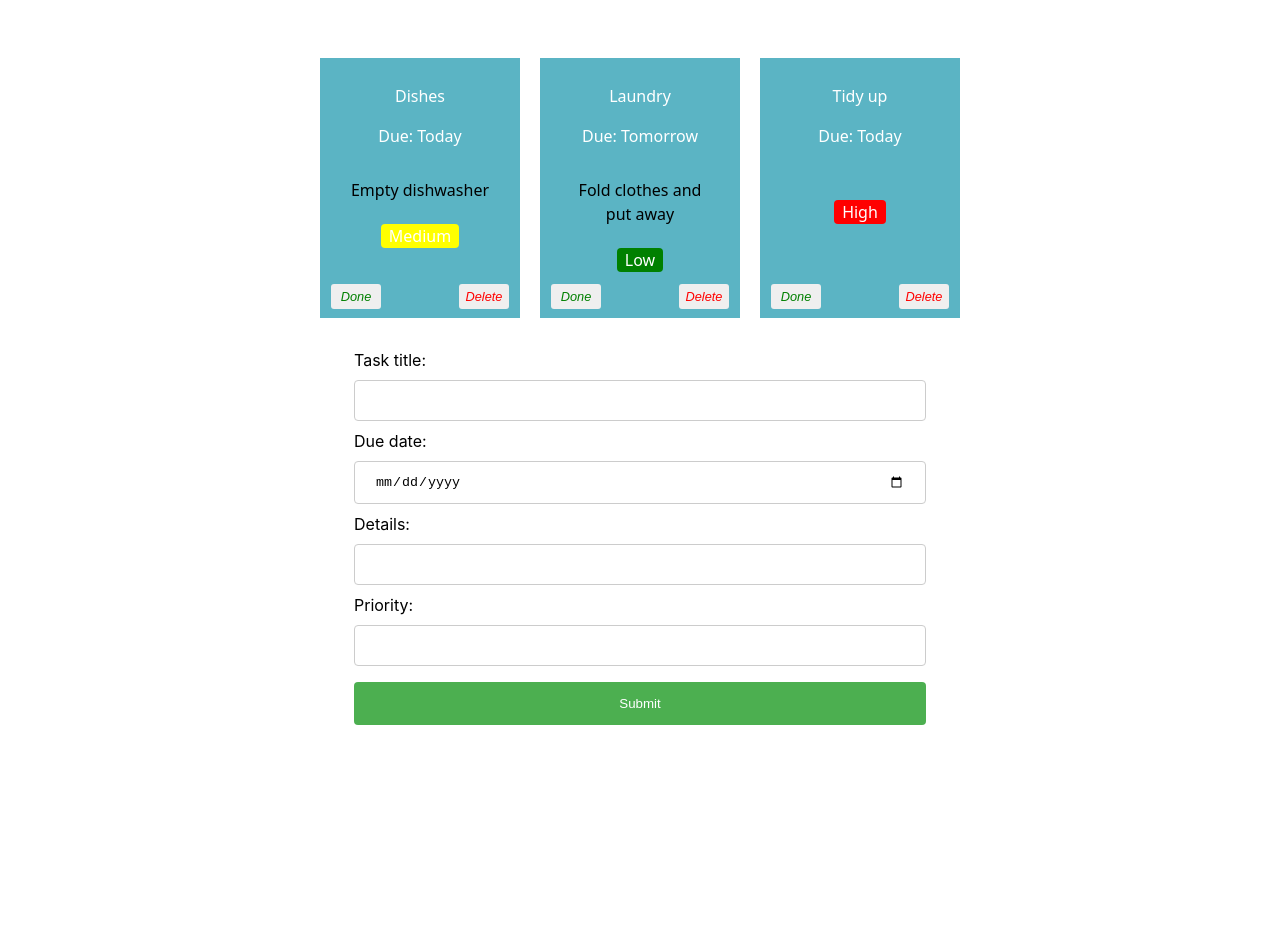
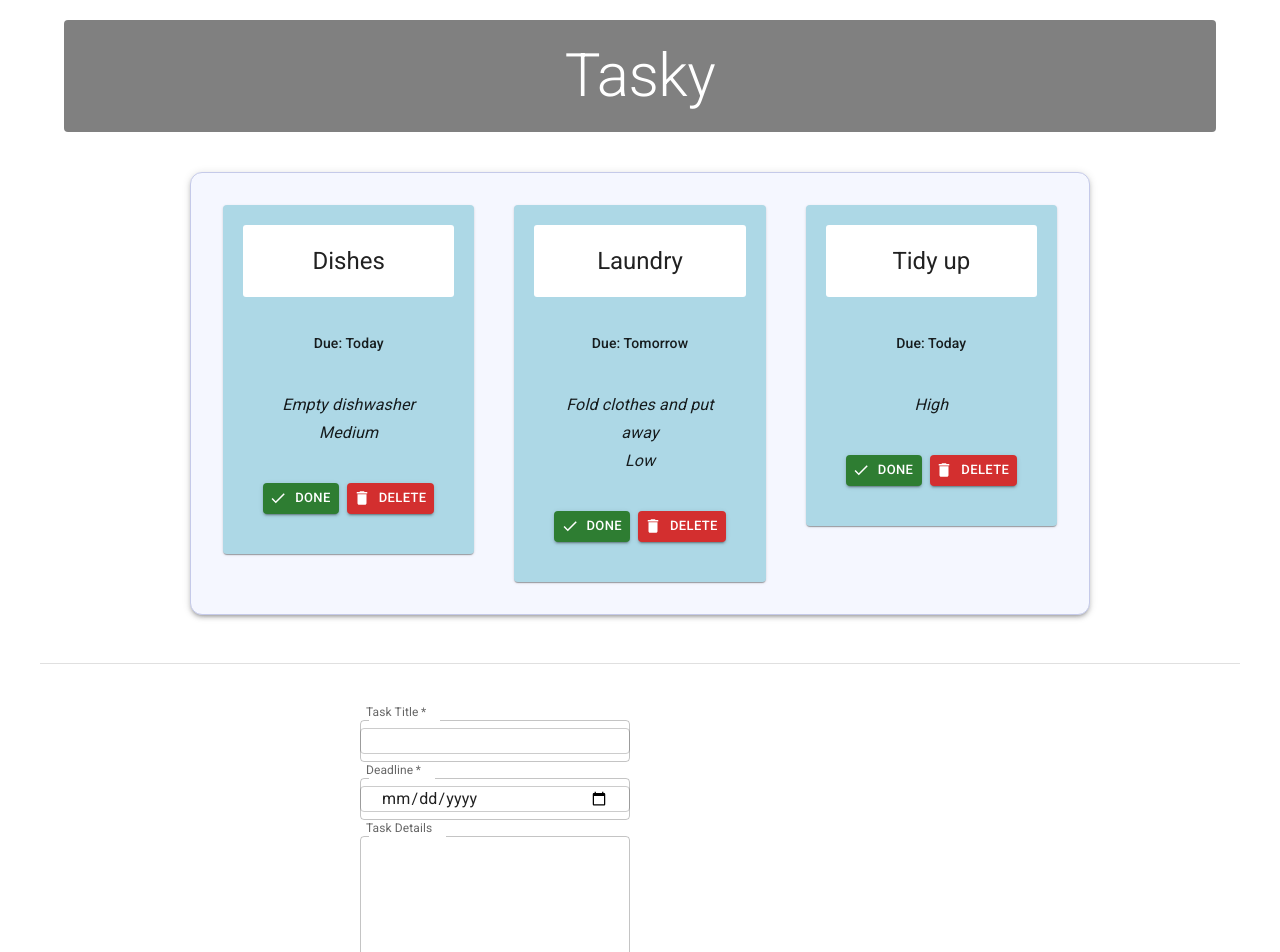
Before and after one commit to Dpazdniakova/react-basics-labs, a React (Vite) app in the folder react_project/: page / in a window 1280 px wide. Shown: the top 952 px of the page. Before the commit the page ends 801 px from the top, so only its background shows below. Built offline with nearby package versions, Linux system fonts and the light colour scheme.

Commit message:
Tasky Lab 3 Exercises done

```diff
--- a/react_project/index.html
+++ b/react_project/index.html
@@ -5,6 +5,13 @@
     <link rel="icon" type="image/svg+xml" href="/favicon.svg" />
     <meta name="viewport" content="width=device-width, initial-scale=1.0" />
     <title>react_project</title>
+    <link rel="preconnect" href="https://fonts.googleapis.com" />
+    <link rel="preconnect" href="https://fonts.gstatic.com" crossorigin />
+    <link
+      rel="stylesheet"
+      href="https://fonts.googleapis.com/css2?family=Roboto:wght@300;400;500;700&display=swap"
+    />
+
   </head>
   <body>
     <div id="root"></div>
--- a/react_project/package.json
+++ b/react_project/package.json
@@ -10,6 +10,10 @@
     "preview": "vite preview"
   },
   "dependencies": {
+    "@emotion/react": "^11.14.0",
+    "@emotion/styled": "^11.14.1",
+    "@mui/icons-material": "^9.4.0",
+    "@mui/material": "^9.4.0",
     "react": "^19.2.8",
     "react-dom": "^19.2.8",
     "uuid": "^14.0.2"
--- a/react_project/src/App.css
+++ b/react_project/src/App.css
@@ -4,7 +4,7 @@
   font-weight: 400;
 }
 
-h1 {
+/* h1 {
   text-align: center;
   background-color: grey;
   color: white;
@@ -12,17 +12,17 @@
   margin: 8px 0;
   border: none;
   border-radius: 4px;
-}
-
+} */
+/*
 div {
   padding: 20px;
 }
 
 .container{
   text-align: center;
-}
+} */
 
-.card {
+/* .card {
   display: inline-block;
   vertical-align: top;
   font-family: system-ui;
@@ -34,16 +34,16 @@
   margin: 10px;
   padding: 10px;
   position: relative;
-}
+} */
 
-.description {
+/* .description {
   text-align: center;
   color: black;
   padding: 14px 20px;
   margin: 8px 0;
   border: none;
   border-radius: 4px;
-}
+} */
 
 .priority {
    text-align: center;
@@ -54,7 +54,7 @@
   border-radius: 4px;
 }
 
-button {
+/* button {
   border: none;
   border-radius: 3px;
   font-style: italic;
@@ -62,9 +62,9 @@
   margin: 4px 6px;
   width: 50px;
   height: 25px;
-}
+} */
 
-.doneButton {
+/* .doneButton {
   position: absolute;
   bottom: 5px;
   left: 5px;
@@ -75,7 +75,7 @@
   bottom: 5px;
   right: 5px;
   color: red;
-}
+} */
 
 input[type=text], input[type=date] {
   width: 100%;
--- a/react_project/src/App.jsx
+++ b/react_project/src/App.jsx
@@ -3,6 +3,10 @@
 import './App.css'
 import AddTaskForm from './components/Form'
 import { v4 as uuidv4 } from 'uuid';
+import { Container, Typography } from '@mui/material';
+import Grid from '@mui/material/Grid';
+import Alert from '@mui/material/Alert';
+import Collapse from '@mui/material/Collapse';
 
 function App() {
     const [ taskState, setTaskState ] = useState({
@@ -19,6 +23,8 @@
     deadline: "",
     priority: ""
   });
+
+    const [showSuccess, setShowSuccess] = useState(false);
 
     const formChangeHandler = (event) => {
     let form = {...formState};
@@ -54,6 +60,7 @@
 
     tasks.push(form);
     setTaskState({tasks});
+    setShowSuccess(true);
   }
 
   const doneHandler = (taskIndex) => {
@@ -72,6 +79,52 @@
 
   return (
    <div className="container">
+    <Container component="main">
+      <Typography
+        component="h1"
+        variant="h2"
+        align="center"
+        gutterBottom
+        sx={{
+          backgroundColor: 'gray',
+          textAlign: 'center',
+          color: 'white',
+          padding: '20px',
+          margin: '20px 0 40px 0',
+          borderRadius: '4px'
+        }}
+      >
+        Tasky
+      </Typography>
+    </Container>
+
+      <Container
+        maxWidth="md"
+        component="main"
+        sx={{
+          backgroundColor: '#f5f7ff',
+          padding: { xs: 2, sm: 4 },
+          border: '1px solid #c5cae9',
+          borderRadius: 3,
+          boxShadow: 3,
+        }}
+      >
+        <Collapse in={showSuccess}>
+  <Alert
+    severity="success"
+    onClose={() => setShowSuccess(false)}
+    sx={{ mb: 2 }}
+  >
+    Task added successfully!
+  </Alert>
+</Collapse>
+    <Grid
+      container
+      spacing={5}
+      sx={{
+        justifyContent: "center"
+      }}
+    >
       {taskState.tasks.map((task,index) => (
       <Task
         title={task.title}
@@ -85,8 +138,22 @@
 
       />
   ))}
+   </Grid>
+</Container>
+  <Container
+  component="footer"
+  sx={{
+    borderTop: (theme) => `1px solid ${theme.palette.divider}`,
+    my: 6,
+    py: 6,
+  }}
+>
+  <Grid container sx={{
+    justifyContent: "center"
+  }}>
        <AddTaskForm change={formChangeHandler} submit={formSubmitHandler}/>
-
+ </Grid>
+</Container>
     </div>
   )
 }
--- a/react_project/src/components/Form.jsx
+++ b/react_project/src/components/Form.jsx
@@ -1,30 +1,91 @@
+import Box from '@mui/material/Box';
+import TextField from '@mui/material/TextField';
+import Button from '@mui/material/Button';
+
 const AddTaskForm = (props) => {
 
   return (
-    <div>
-      <form onSubmit={props.submit}>
-        <label>
-            Task title:
-            <input type="text" name="title" required onChange={(event) => props.change(event)}/>
-        </label>
-        <br />
-        <label>
-            Due date:
-            <input type="date" name="deadline" required onChange={(event) => props.change(event)}/>
-        </label>
-        <br />
-        <label>
-            Details:
-            <input type="text" name="description" onChange={(event) => props.change(event)}/>
-        </label>
-        <br />
-         <label>
-            Priority:
-            <input type="text" name="priority" onChange={(event) => props.change(event)}/>
-        </label>
-        <input type="submit" value="Submit" />
-        </form>
-    </div>
+    <Box
+  component="form"
+  sx={{
+    '& .MuiOutlinedInput-root': { m: 1, width: '30ch' },
+  }}
+  onSubmit={props.submit}
+>
+  <div>
+    <TextField
+      required
+      id="outlined-required"
+      name="title"
+      label="Task Title"
+      slotProps={{ inputLabel: { shrink: true } }}
+      onChange={(event) => props.change(event)}
+    />
+  </div>
+
+  <div>
+    <TextField
+      required
+      name="deadline"
+      label="Deadline"
+      slotProps={{ inputLabel: { shrink: true } }}
+      type="date"
+      onChange={(event) => props.change(event)}
+    />
+  </div>
+
+  <div>
+    <TextField
+      name="description"
+      id="outlined-multiline-static"
+      label="Task Details"
+      slotProps={{ inputLabel: { shrink: true } }}
+      multiline
+      rows={4}
+      onChange={(event) => props.change(event)}
+    />
+  </div>
+
+  <div>
+    <Button
+      type="submit"
+      variant="contained"
+      color="primary"
+      sx={{
+        m: 1,
+        p: 1,
+        width: '95%'
+      }}
+    >
+      Add Task
+    </Button>
+  </div>
+</Box>
+
+    // <div>
+    //   <form onSubmit={props.submit}>
+    //     <label>
+    //         Task title:
+    //         <input type="text" name="title" required onChange={(event) => props.change(event)}/>
+    //     </label>
+    //     <br />
+    //     <label>
+    //         Due date:
+    //         <input type="date" name="deadline" required onChange={(event) => props.change(event)}/>
+    //     </label>
+    //     <br />
+    //     <label>
+    //         Details:
+    //         <input type="text" name="description" onChange={(event) => props.change(event)}/>
+    //     </label>
+    //     <br />
+    //      <label>
+    //         Priority:
+    //         <input type="text" name="priority" onChange={(event) => props.change(event)}/>
+    //     </label>
+    //     <input type="submit" value="Submit" />
+    //     </form>
+    // </div>
   )
 };
 
--- a/react_project/src/components/Task.jsx
+++ b/react_project/src/components/Task.jsx
@@ -1,22 +1,120 @@
+import Box from '@mui/material/Box';
+import Button from '@mui/material/Button';
+import Card from '@mui/material/Card';
+import CardActions from '@mui/material/CardActions';
+import CardContent from '@mui/material/CardContent';
+import CardHeader from '@mui/material/CardHeader';
+import DeleteIcon from '@mui/icons-material/Delete';
+import DoneIcon from '@mui/icons-material/Done';
+import Grid from '@mui/material/Grid';
+import Typography from '@mui/material/Typography';
+
 const Task = (props) => {
 
     return (
-        <div className="card" style={{backgroundColor: props.done ? 'lightgrey' : '#5bb4c4'}}>
-         <p className="title">{props.title}</p>
-         <p>Due: {props.deadline}</p>
-         <p className="description">{props.description}</p>
-         <p
-            className="priority"
-            style={{
-                backgroundColor: props.priority === 'High' ? 'red' : props.priority === 'Medium' ? 'yellow' : 'green'
-            }}
-         >
-            {props.priority}
-         </p>
-         <button onClick={props.markDone} className='doneButton'>Done</button>
-         <button className='deleteButton' onClick={props.deleteTask}>Delete</button>
+        <Grid
+  key={props.id}
+  size={{ xs: 12, sm: 6, md: 4 }}
+>
+  <Card
+    sx={{
+      backgroundColor: props.done ? 'lightgrey' : 'lightblue',
+      padding: '20px'
+    }}
+  >
+    <CardHeader
+      title={props.title}
+      sx={{
+        backgroundColor: 'white',
+        borderRadius: '3px',
+        padding: '20px',
+        textAlign: 'center'
+      }}
+    />
 
-    </div>
+    <CardContent>
+      <Box
+        sx={{
+          display: 'flex',
+          justifyContent: 'center',
+          alignItems: 'baseline',
+          mb: 2,
+          padding: '20px'
+        }}
+      >
+        <Typography
+          component="p"
+          variant="subtitle2"
+          color="text.primary"
+        >
+          Due: {props.deadline}
+        </Typography>
+      </Box>
+
+      <Typography
+        component="p"
+        variant="subtitle1"
+        align="center"
+        sx={{ fontStyle: 'italic' }}
+      >
+        {props.description}
+      </Typography>
+
+      <Typography
+        component="p"
+        variant="subtitle1"
+        align="center"
+        sx={{ fontStyle: 'italic' }}
+      >
+        {props.priority}
+      </Typography>
+    </CardContent>
+
+    <CardActions
+      sx={{
+        justifyContent: 'space-between',
+        padding: '20px'
+      }}
+    >
+      <Button
+        variant="contained"
+        size="small"
+        color="success"
+        startIcon={<DoneIcon />}
+        onClick={props.markDone}
+      >
+        Done
+      </Button>
+
+      <Button
+        variant="contained"
+        size="small"
+        color="error"
+        onClick={props.deleteTask}
+        startIcon={<DeleteIcon />}
+      >
+        Delete
+      </Button>
+    </CardActions>
+  </Card>
+</Grid>
+
+    //     <div className="card" style={{backgroundColor: props.done ? 'lightgrey' : '#5bb4c4'}}>
+    //      <p className="title">{props.title}</p>
+    //      <p>Due: {props.deadline}</p>
+    //      <p className="description">{props.description}</p>
+    //      <p
+    //         className="priority"
+    //         style={{
+    //             backgroundColor: props.priority === 'High' ? 'red' : props.priority === 'Medium' ? 'yellow' : 'green'
+    //         }}
+    //      >
+    //         {props.priority}
+    //      </p>
+    //      <button onClick={props.markDone} className='doneButton'>Done</button>
+    //      <button className='deleteButton' onClick={props.deleteTask}>Delete</button>
+
+    // </div>
     )
 }
 
```
Also changed, not shown: 1 other file (tests, documents, lock files or other folders).
